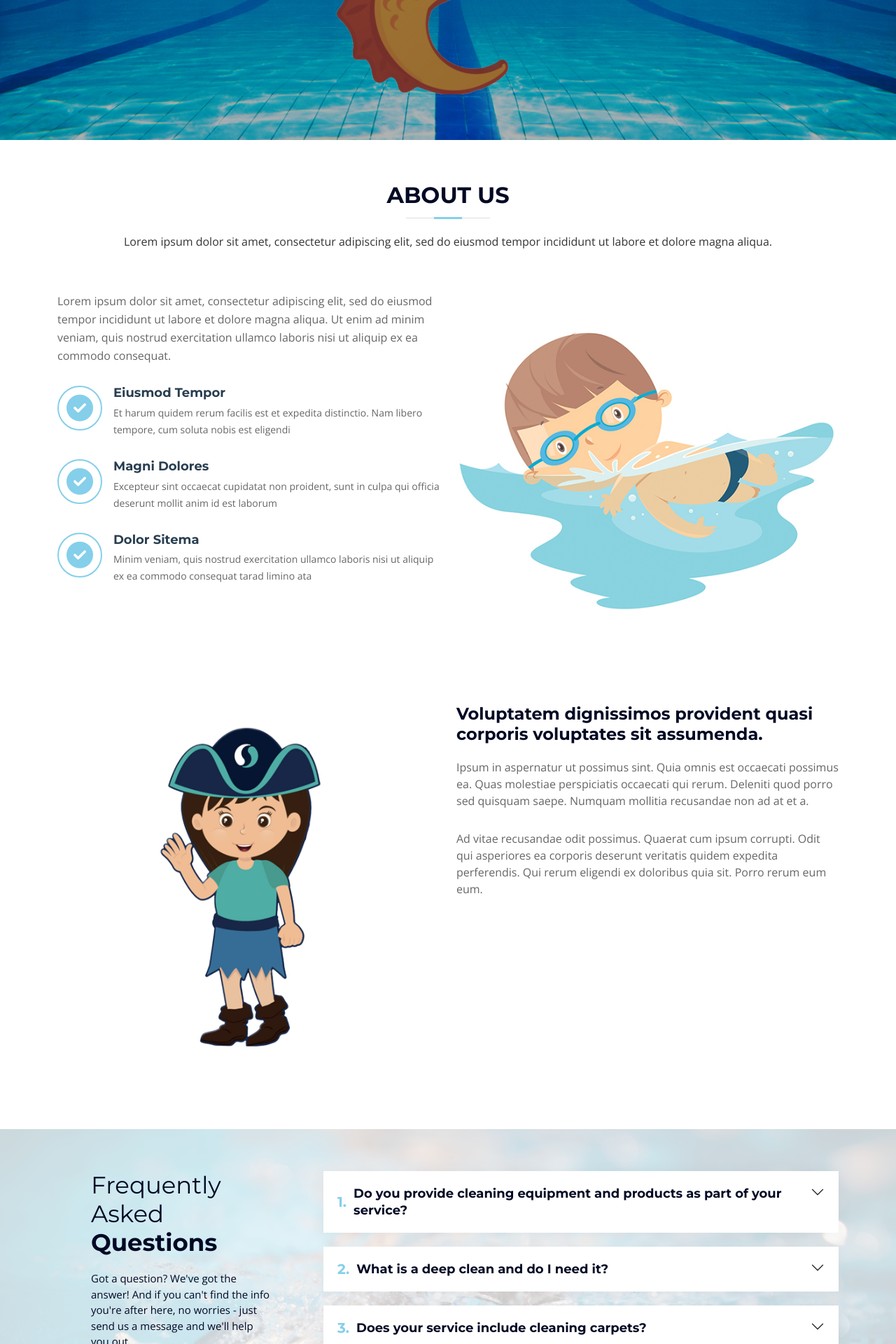
After one commit to PhilEllis/Splash_Swim_School, a Django app: template home/templates/home/level1.html in a window 1280 px wide. The commit adds this page. Shown: the part 600-2520 px from the top of the page at 70% size. Run offline with Django 3.2, Linux system fonts and the light colour scheme; the template is opened without the code that fills it, so the values that code supplies are empty; some libraries are stand-ins or nearby versions.

Commit message:
Feat!: Levels page skeleton structure & style add

```diff
--- a/home/templates/home/index.html
+++ b/home/templates/home/index.html
@@ -11,6 +11,7 @@
 {% endblock %}
 
 {% block content %}
+
      <!-- ======= Hero Section adapted from HeroBiz Template BootstrapMade.com ======= -->
     <section id="hero">
       <div class="hero-container container">
@@ -280,4 +281,5 @@
   </div>
 </section><!-- End Team Section -->
 </main>
+<!---->
 {% endblock %}
--- /dev/null
+++ b/home/templates/home/level1.html
@@ -0,0 +1,199 @@
+{% extends "base.html" %}
+{% load static %}
+
+{% block page_header %}
+    <div class="container header-container">
+        <div class="row">
+            <div class="col"></div>
+        </div>
+    </div>
+
+{% endblock %}
+
+{% block content %}
+<!-- ======= Hero Levels Section adapted from HeroBiz Template BootstrapMade.com ======= -->
+<section id="hero">
+    <div class="hero-container container">
+      <div class="hero-level">
+        <div class="level-inner" role="listbox">
+          <div class="level-item active" style="background-image: url(/media/level1seahorse.jpg)">
+            <div class="level-number">
+              <div class="container">
+                <h2 class="animate__animated animate__fadeInDown">Swim</h2>
+                <p class="animate__animated animate__fadeInUp">Lorem ipsum dolor sit amet, consectetur adipiscing elit, sed do eiusmod tempor incididunt ut labore et dolore magna aliqua. Ut enim ad minim veniam, quis nostrud exercitation ullamco laboris nisi ut aliquip ex ea commodo consequat.</p>
+                <a href="#featured-services" class="btn-get-started scrollto animate__animated animate__fadeInUp">Book Now</a>
+              </div>
+            </div>
+          </div>
+      </div>
+    </div>
+  </div>
+</section>
+<!-- End Hero Section -->
+<!-- ======= About Levels Section ======= -->
+<section id="about-levels">
+  <div class="container" data-aos="fade-up">
+
+    <header class="section-header">
+      <h3>About Us</h3>
+      <p>Lorem ipsum dolor sit amet, consectetur adipiscing elit, sed do eiusmod tempor incididunt ut labore et dolore magna aliqua.</p>
+    </header>
+
+    <div class="row about-container">
+
+      <div class="col-lg-6 content order-lg-1 order-2">
+        <p>
+          Lorem ipsum dolor sit amet, consectetur adipiscing elit, sed do eiusmod tempor incididunt ut labore et dolore magna aliqua. Ut enim ad minim veniam, quis nostrud exercitation ullamco laboris nisi ut aliquip ex ea commodo consequat.
+        </p>
+
+        <div class="icon-box" data-aos="fade-up" data-aos-delay="100">
+          <div class="icon"><i class="fa-solid fa-circle-check"></i></div>
+          <h4 class="title"><a href="">Eiusmod Tempor</a></h4>
+          <p class="description">Et harum quidem rerum facilis est et expedita distinctio. Nam libero tempore, cum soluta nobis est eligendi</p>
+        </div>
+
+        <div class="icon-box" data-aos="fade-up" data-aos-delay="200">
+          <div class="icon"><i class="fa-solid fa-circle-check"></i></div>
+          <h4 class="title"><a href="">Magni Dolores</a></h4>
+          <p class="description">Excepteur sint occaecat cupidatat non proident, sunt in culpa qui officia deserunt mollit anim id est laborum</p>
+        </div>
+
+        <div class="icon-box" data-aos="fade-up" data-aos-delay="300">
+          <div class="icon"><i class="fa-solid fa-circle-check"></i></i></div>
+          <h4 class="title"><a href="">Dolor Sitema</a></h4>
+          <p class="description">Minim veniam, quis nostrud exercitation ullamco laboris nisi ut aliquip ex ea commodo consequat tarad limino ata</p>
+        </div>
+
+      </div>
+
+      <div class="col-lg-6 background order-lg-2" data-aos="zoom-in">
+        <img src="/media/boyswim3.jpg" class="img-fluid" alt="">
+      </div>
+    </div>
+
+    <div class="row about-extra">
+      <div class="col-lg-6" data-aos="fade-right">
+        <img src="/media/splashcharacterlevel.png" class="img-fluid" alt="">
+      </div>
+      <div class="col-lg-6 pt-5 pt-lg-0" data-aos="fade-left">
+        <h4>Voluptatem dignissimos provident quasi corporis voluptates sit assumenda.</h4>
+        <p>
+          Ipsum in aspernatur ut possimus sint. Quia omnis est occaecati possimus ea. Quas molestiae perspiciatis occaecati qui rerum. Deleniti quod porro sed quisquam saepe. Numquam mollitia recusandae non ad at et a.
+        </p>
+        <p>
+          Ad vitae recusandae odit possimus. Quaerat cum ipsum corrupti. Odit qui asperiores ea corporis deserunt veritatis quidem expedita perferendis. Qui rerum eligendi ex doloribus quia sit. Porro rerum eum eum.
+        </p>
+      </div>
+    </div>
+  </div>
+</section><!-- End About Levels Section -->
+<!-- ======= Frequently Asked Questions Section ======= -->
+<section id="faq" class="faq">
+  <div class="container" data-aos="fade-up">
+    <div class="row gy-4">
+      <div class="col-lg-4">
+        <div class="content px-xl-5">
+          <h3>Frequently Asked <strong>Questions</strong></h3>
+          <p>
+            Got a question? We've got the answer! And if you can't find the info you're after here, no worries - just send us a message and we'll help you out.
+          </p>
+        </div>
+      </div>
+      <div class="col-lg-8">
+        <div class="accordion accordion-flush" id="faqlist" data-aos="fade-up" data-aos-delay="100">
+          <div class="accordion-item">
+            <h3 class="accordion-header">
+              <button class="accordion-button collapsed" type="button" data-bs-toggle="collapse" data-bs-target="#faq-content-1">
+                <span class="num">1.</span>
+                Do you provide cleaning equipment and products as part of your service?
+              </button>
+            </h3>
+            <div id="faq-content-1" class="accordion-collapse collapse" data-bs-parent="#faqlist">
+              <div class="accordion-body">
+                Yes, we have our own materials and equipment required to carry out all cleaning duties. However, some of our customers prefer
+                us to use their own chemicals and equipment as they have a particular scent or brand they prefer us to use. We are completely
+                flexible and customer-focused.
+              </div>
+            </div>
+          </div><!-- # Faq item-->
+          <div class="accordion-item">
+            <h3 class="accordion-header">
+              <button class="accordion-button collapsed" type="button" data-bs-toggle="collapse" data-bs-target="#faq-content-2">
+                <span class="num">2.</span>
+                What is a deep clean and do I need it?
+              </button>
+            </h3>
+            <div id="faq-content-2" class="accordion-collapse collapse" data-bs-parent="#faqlist">
+              <div class="accordion-body">
+                A deep clean is a more thorough clean. A regular clean includes the usual maintenance such as vacuuming, mopping, dusting, etc,
+                 whereas a deep clean includes all of the above as well as cleaning all the woodwork such as door frames and skirting boards, we
+                 clean behind and under furniture, and internal windows, and if required the oven.
+              </div>
+            </div>
+          </div>
+          <!-- # Faq item-->
+          <div class="accordion-item">
+            <h3 class="accordion-header">
+              <button class="accordion-button collapsed" type="button" data-bs-toggle="collapse" data-bs-target="#faq-content-3">
+                <span class="num">3.</span>
+                Does your service include cleaning carpets?
+              </button>
+            </h3>
+            <div id="faq-content-3" class="accordion-collapse collapse" data-bs-parent="#faqlist">
+              <div class="accordion-body">
+                No, it is not included in either the regular or deep clean but we do provide carpet cleaning as an additional service.
+              </div>
+            </div>
+          </div>
+          <!-- # Faq item-->
+          <div class="accordion-item">
+            <h3 class="accordion-header">
+              <button class="accordion-button collapsed" type="button" data-bs-toggle="collapse" data-bs-target="#faq-content-4">
+                <span class="num">4.</span>
+                Do I need to be at home during the cleaning service?
+              </button>
+            </h3>
+            <div id="faq-content-4" class="accordion-collapse collapse" data-bs-parent="#faqlist">
+              <div class="accordion-body">
+                No, you do not need to be home, though you should feel comfortable being at home if you choose to. We operate a strict
+                security system for your keys so you can relax when you're out.
+              </div>
+            </div>
+          </div>
+          <!-- # Faq item-->
+          <div class="accordion-item">
+            <h3 class="accordion-header">
+              <button class="accordion-button collapsed" type="button" data-bs-toggle="collapse" data-bs-target="#faq-content-5">
+                <span class="num">5.</span>
+                How much does your service cost?
+              </button>
+            </h3>
+            <div id="faq-content-5" class="accordion-collapse collapse" data-bs-parent="#faqlist">
+              <div class="accordion-body">
+                We provide a variety of cleaning services, therefore, we do not have a set price. We tend to work with our clients to make
+                sure that they get the most cost-effective service and that rates are based on their individual needs.
+              </div>
+            </div>
+          </div>
+          <!-- # Faq item-->
+          <div class="accordion-item">
+            <h3 class="accordion-header">
+              <button class="accordion-button collapsed" type="button" data-bs-toggle="collapse" data-bs-target="#faq-content-6">
+                <span class="num">6.</span>
+                If there is a problem, who can I call?
+              </button>
+            </h3>
+            <div id="faq-content-6" class="accordion-collapse collapse" data-bs-parent="#faqlist">
+              <div class="accordion-body">
+                In the unlikely event of any problems within your home, please call us on our mobile 07726244510 or email info@weareoptimo.co.uk
+                and we will do our utmost to resolve it.
+              </div>
+            </div>
+          </div>
+          <!-- # Faq item-->
+        </div>
+      </div>
+    </div>
+</section>
+<!-- End Frequently Asked Questions Section -->
+{% endblock %}
--- a/static/css/base.css
+++ b/static/css/base.css
@@ -166,7 +166,7 @@ body {
 
   #hero .carousel-item::before {
     content: "";
-    background-color: rgba(0, 0, 0, 0.7);
+    background-color: rgba(0, 0, 0, 0.3);
   }
 
   #hero .carousel-container {
@@ -179,6 +179,7 @@ body {
     left: 50px;
     right: 50px;
   }
+
 
   #hero .container {
     text-align: center;
@@ -714,7 +715,7 @@ Sections Header
 }
 
 #footer .footer-top {
-  background: url("/media/footerswimdeepgradient.jpg") center no-repeat;
+  background: url("/media/footerswimoverlay.jpg") center no-repeat;
   padding: 60px 0 30px 0;
 }
 
@@ -844,3 +845,227 @@ Sections Header
   font-size: 13px;
   color: #ddd;
 }
+
+/*--------------------------------------------------------------
+  # Hero Levels
+  --------------------------------------------------------------*/
+  #hero .hero-level,
+  #hero .level-inner,
+  #hero .level-item,
+  #hero .level-item::before {
+    position: absolute;
+    top: 0;
+    right: 0;
+    left: 0;
+    bottom: 0;
+  }
+
+  #hero .level-item {
+    background-size: cover;
+    background-position: center;
+    background-repeat: no-repeat;
+  }
+
+  #hero .level-item::before {
+    content: "";
+    background-color: rgba(0, 0, 0, 0.3);
+  }
+
+  #hero .level-number {
+    display: flex;
+    justify-content: center;
+    align-items: center;
+    position: absolute;
+    bottom: 0;
+    top: 70px;
+    left: 50px;
+    right: 50px;
+  }
+
+ /*--------------------------------------------------------------
+  # About Levels Section
+  --------------------------------------------------------------*/
+#about-levels {
+  background: #fff;
+  padding: 60px 0;
+}
+
+#about-levels .about-container .background {
+  margin: 20px 0;
+}
+
+#about-levels .about-container .content {
+  background: #fff;
+}
+
+#about-levels .about-container .title {
+  color: #020924;
+  font-weight: 700;
+  font-size: 32px;
+}
+
+#about-levels .about-container p {
+  line-height: 26px;
+}
+
+#about-levels .about-container p:last-child {
+  margin-bottom: 0;
+}
+
+#about-levels .about-container .icon-box {
+  background: #fff;
+  background-size: cover;
+  padding: 0 0 30px 0;
+}
+
+#about-levels .about-container .icon-box .icon {
+  float: left;
+  background: #fff;
+  width: 64px;
+  height: 64px;
+  display: flex;
+  justify-content: center;
+  align-items: center;
+  border-radius: 50%;
+  border: 2px solid #85cfeb;
+  transition: all 0.3s ease-in-out;
+}
+
+#about-levels .about-container .icon-box .icon i {
+  color: #85cfeb;
+  font-size: 38px;
+  line-height: 0;
+}
+
+#about-levels .about-container .icon-box:hover .icon {
+  background: #85cfeb;
+}
+
+#about-levels .about-container .icon-box:hover .icon i {
+  color: #fff;
+}
+
+#about-levels .about-container .icon-box .title {
+  margin-left: 80px;
+  font-weight: 600;
+  margin-bottom: 5px;
+  font-size: 18px;
+}
+
+#about-levels .about-container .icon-box .title a {
+  color: #283d50;
+}
+
+#about-levels .about-container .icon-box .description {
+  margin-left: 80px;
+  line-height: 24px;
+  font-size: 14px;
+}
+
+#about-levels .about-extra {
+  padding-top: 60px;
+}
+
+#about-levels .about-extra h4{
+  color: #020924;
+  font-weight: 600;
+  font-size: 24px;
+}
+
+/*--------------------------------------------------------------
+# Frequently Asked Questions Section
+--------------------------------------------------------------*/
+#faq {
+  background: url("/media/iStock-1485454176.jpg") center top no-repeat fixed;
+  background-size: cover;
+  padding: 60px 0 40px 0;
+  position: relative;
+}
+
+#faq::before {
+  content: "";
+  position: absolute;
+  left: 0;
+  right: 0;
+  top: 0;
+  bottom: 0;
+  background: rgba(255, 255, 255, 0.8);
+  z-index: 9;
+}
+
+#faq .container {
+  position: relative;
+  z-index: 10;
+}
+
+.faq .content h3 {
+  font-weight: 400;
+  font-size: 34px;
+  color: #020924;
+}
+
+.faq .content h4 {
+  font-size: 20px;
+  font-weight: 700;
+  margin-top: 5px;
+}
+
+.faq .content p {
+  font-size: 15px;
+  color: #020924;
+}
+
+.faq .accordion-item {
+  border: 0;
+  margin-bottom: 20px;
+  box-shadow: 0px 5px 25px 0px rgba(0, 0, 0, 0.06);
+  border-radius: 10px;
+}
+
+.faq .accordion-item:last-child {
+  margin-bottom: 0;
+}
+
+.faq .accordion-collapse {
+  border: 0;
+}
+
+.faq .accordion-button {
+  padding: 20px 50px 20px 20px;
+  font-weight: 600;
+  border: 0;
+  font-size: 18px;
+  line-height: 24px;
+  color: #020924;
+  text-align: left;
+  background: #fff;
+  box-shadow: none;
+  border-radius: 10px;
+}
+
+.faq .accordion-button .num {
+  padding-right: 10px;
+  font-size: 20px;
+  line-height: 0;
+  color: #85cfeb;
+}
+
+.faq .accordion-button:not(.collapsed) {
+  color: #020924;
+  border-bottom: 0;
+  box-shadow: none;
+}
+
+.faq .accordion-button:after {
+  position: absolute;
+  right: 20px;
+  top: 20px;
+}
+
+.faq .accordion-body {
+  padding: 0 40px 30px 45px;
+  border: 0;
+  border-radius: 10px;
+  background: #fff;
+  box-shadow: none;
+}
```
Also changed, not shown: media/boyswim3.jpg (added), media/footerswimoverlay.jpg (added), media/level1begin.jpg (added), media/level1seahorse.jpg (added), media/level2frog.jpg (added), media/seahorse.png (added), media/splashcharacterlevel.png (added), 2 other files.
